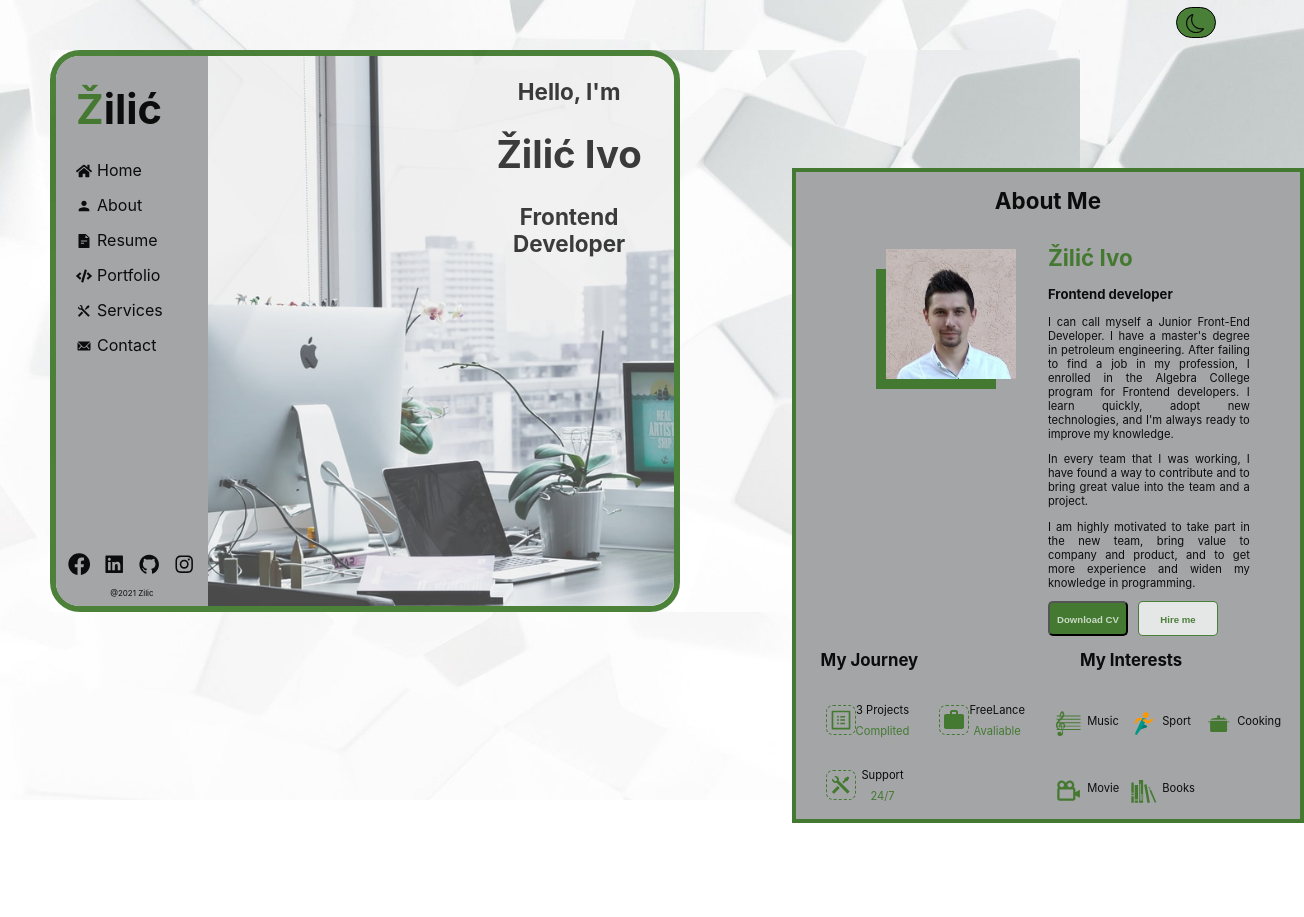
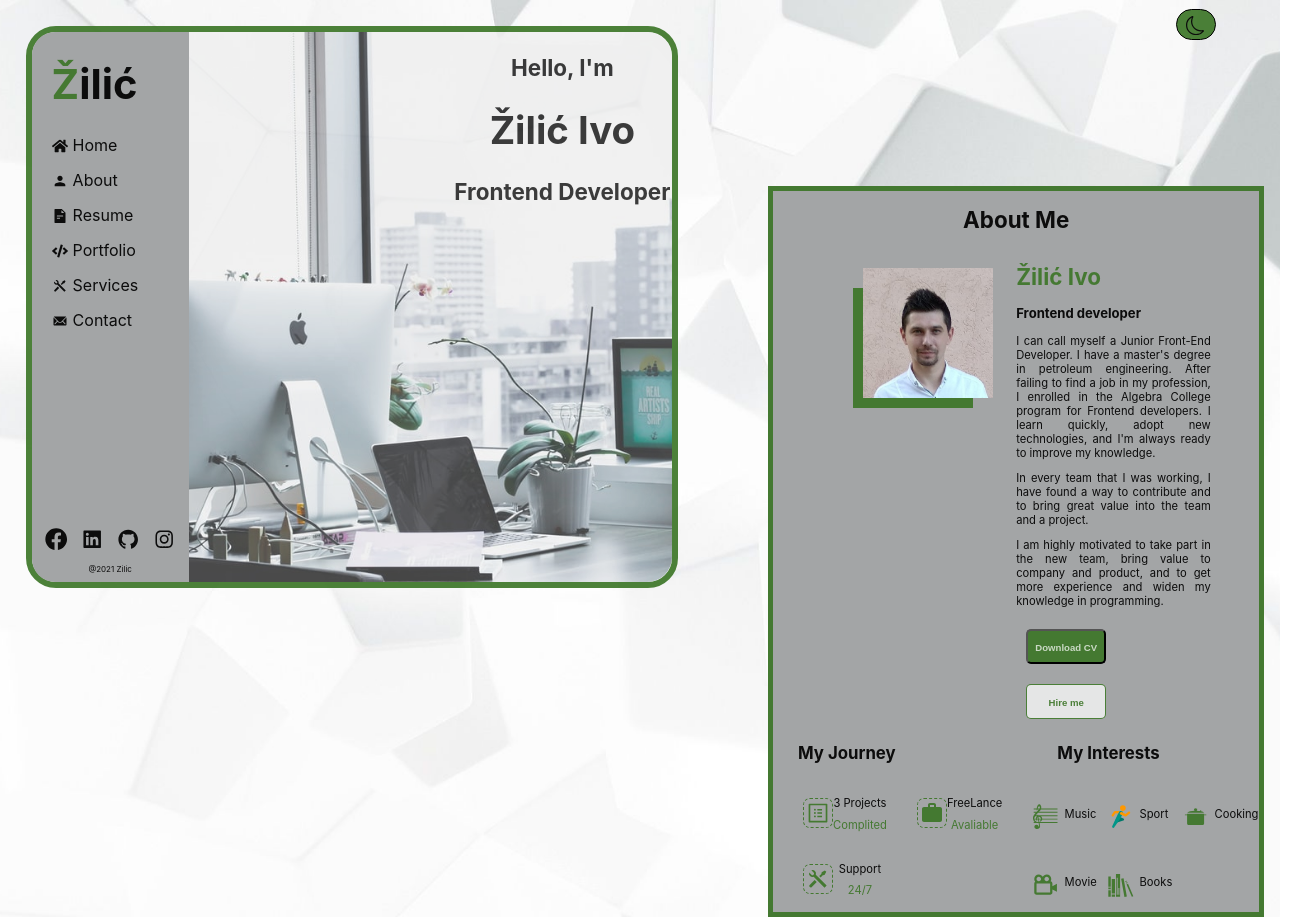
Before and after one commit to ZilicIvo91/Portfolio-new, a React (Create React App) app: page / in a window 1280 px wide. Shown: the whole page, 1304 px wide, since content can reach past the window. Before the commit the page ends 823 px from the top, so only its background shows below. Built offline with nearby package versions, Linux system fonts and the light colour scheme.

Commit message:
Edit home

```diff
--- a/src/App.scss
+++ b/src/App.scss
@@ -26,6 +26,7 @@ body.dark-mode{
   .themeChanger{
     background-color: $dark-mode-navbar-bg;
   }
+
   .navbar-sideBar{
     background-color: $dark-mode-navbar-bg;
     color: $dark-mode-text;
@@ -34,6 +35,7 @@ body.dark-mode{
            color: $dark-mode-text-border;
        }
    }
+
    .navbar-links{
     color: $dark-mode-text;
       a{
@@ -46,12 +48,13 @@ body.dark-mode{
               font-size: 1.4rem;
           }
       }
+  }
 
-}
   .menu-icon{
     color: $dark-mode-text-border;
     background-color: black;
   }
+
   .aboutHome-container{
     border: 4px solid $dark-mode-text-border;
     background-color: $dark-mode-navbar-bg;
@@ -59,6 +62,7 @@ body.dark-mode{
     .aboutHome-img{
       background-color: $dark-mode-text-border;
     }
+
       .aboutHome-text{
         h1{
           color: $dark-mode-text-border;
@@ -314,6 +318,7 @@ code {
   display: flex;
   flex-direction: row;
   position: relative;
+  height: min-content;
 
   @media screen and (max-width: 400px){
     width: 100%;
@@ -321,8 +326,6 @@ code {
     flex-direction: column;
   }
 
-
-
   .toggle{
     position: absolute;
     right: 5%;
--- a/src/components/About/About.js
+++ b/src/components/About/About.js
@@ -28,9 +28,9 @@ function About() {
                     <h1>Žilić Ivo</h1>
                     <h3>Frontend developer</h3>
                     <p>I can call myself a Junior Front-End Developer. I have a master's degree in petroleum engineering. After failing to find a job in my profession, I enrolled in the Algebra College program for Frontend developers. I learn quickly, adopt new technologies, and I'm always ready to improve my knowledge.</p>
-                <p>I can call myself a Junior Front-End Developer. I have a master's degree in petroleum engineering. After failing to find a job in my profession, I enrolled in the Algebra College program for Frontend developers. I learn quickly, adopt new technologies, and I'm always ready to improve my knowledge.</p>
                     <p>In every team that I was working, I have found a way to contribute and to bring great value into the team and a project.</p>
                     <p>I am highly motivated to take part in the new team, bring value to company and product, and to get more experience and widen my knowledge in programming.</p>
+
                     <div className="about-btns">
                         <button className="about-button"><a href={CV_Zilic_Ivo} target="_black">Download CV</a></button>
                         <button className="about-buttontwo"><Link to={'/contact'}>Hire me</Link></button>
--- a/src/components/About/AboutHome/AboutHome.js
+++ b/src/components/About/AboutHome/AboutHome.js
@@ -18,7 +18,6 @@ import { Link } from 'react-router-dom';
 
 function AboutHome() {
     return (
-        <div>
             <div className="aboutHome-container">
                 <h1>About Me</h1>
                 <div className="aboutHome-profile">
@@ -102,7 +101,6 @@ function AboutHome() {
                     </div>
                 </div>
         </div>
-        </div>
     )
 }
 
--- a/src/components/About/AboutHome/AboutHome.scss
+++ b/src/components/About/AboutHome/AboutHome.scss
@@ -2,11 +2,12 @@
 
 .aboutHome-container{
     text-align: center;
-    width: 70%;
-    border: 4px solid $light-mode-text-border;
+    width: 38%;
+    border: 5px solid $light-mode-text-border;
     background-color: $light-mode-navbar-bg;
     margin-left: 60%;
-    margin-top: -28.4%;
+    margin-top: -33.4%;
+    font-size: 0.7rem;
 
     .aboutHome-profile{
         display: grid;
@@ -38,7 +39,7 @@
                 width: 80px;
                 height: 35px;
                 border-radius: 5px;
-                margin-right: 10px;
+                margin: 10px;
                 background-color: $light-mode-text-border;
 
                 a{
--- a/src/components/Home/Home.js
+++ b/src/components/Home/Home.js
@@ -23,9 +23,7 @@ function Home() {
                                 </div>
                         </div>
                     </div>
-                    <div className="home-about">
                         <AboutHome />
-                    </div>
             </div>
             <div className="home-mobile">
                         <Navbar />
--- a/src/components/Home/Home.scss
+++ b/src/components/Home/Home.scss
@@ -4,16 +4,15 @@
     display: none;
 }
 .home-container{
-    position: relative;
-    margin: 50px 50px;
     @include background-light;
 
     .home{
+        margin: 2%;
         border: 6px solid $light-mode-text-border;
         display: flex;
         flex-direction: row;
         border-radius: 30px;
-        width: 60%;
+        width: 50%;
         font-size: 0.7rem;
 
     .home-links{
@@ -51,15 +50,8 @@
             }
         }
     }
-    .home-about{
-        width: 70%;
-        height: 55%;
-        font-size: 0.7rem;
-        position: absolute;
-        right: 0%;
-        bottom: -70px;
 }
-}
+
 @media screen and (max-width: 400px){
     .home-about, .home-container{
         display: none;
--- a/src/components/Portfolio/Portfolio.scss
+++ b/src/components/Portfolio/Portfolio.scss
@@ -56,6 +56,7 @@
         }
     }
 }
+
 @media screen and (max-width: 400px){
     .portfolio-contrainer{
         width: 100%;
--- a/src/components/Resume/Resume.scss
+++ b/src/components/Resume/Resume.scss
@@ -116,6 +116,7 @@
         }
     }
 }
+
 @media screen and (max-width: 400px){
     .resume-wrapper{
         width: 100%;
--- a/src/components/Services/Services.scss
+++ b/src/components/Services/Services.scss
@@ -32,6 +32,7 @@
         }
     }
 }
+
 @media screen and (max-width: 400px){
     .services-container{
         width: 100%;
```
Also changed, not shown: 1 other file (tests, documents, lock files or other folders). Lines whose indentation alone changed are shown as unchanged.
